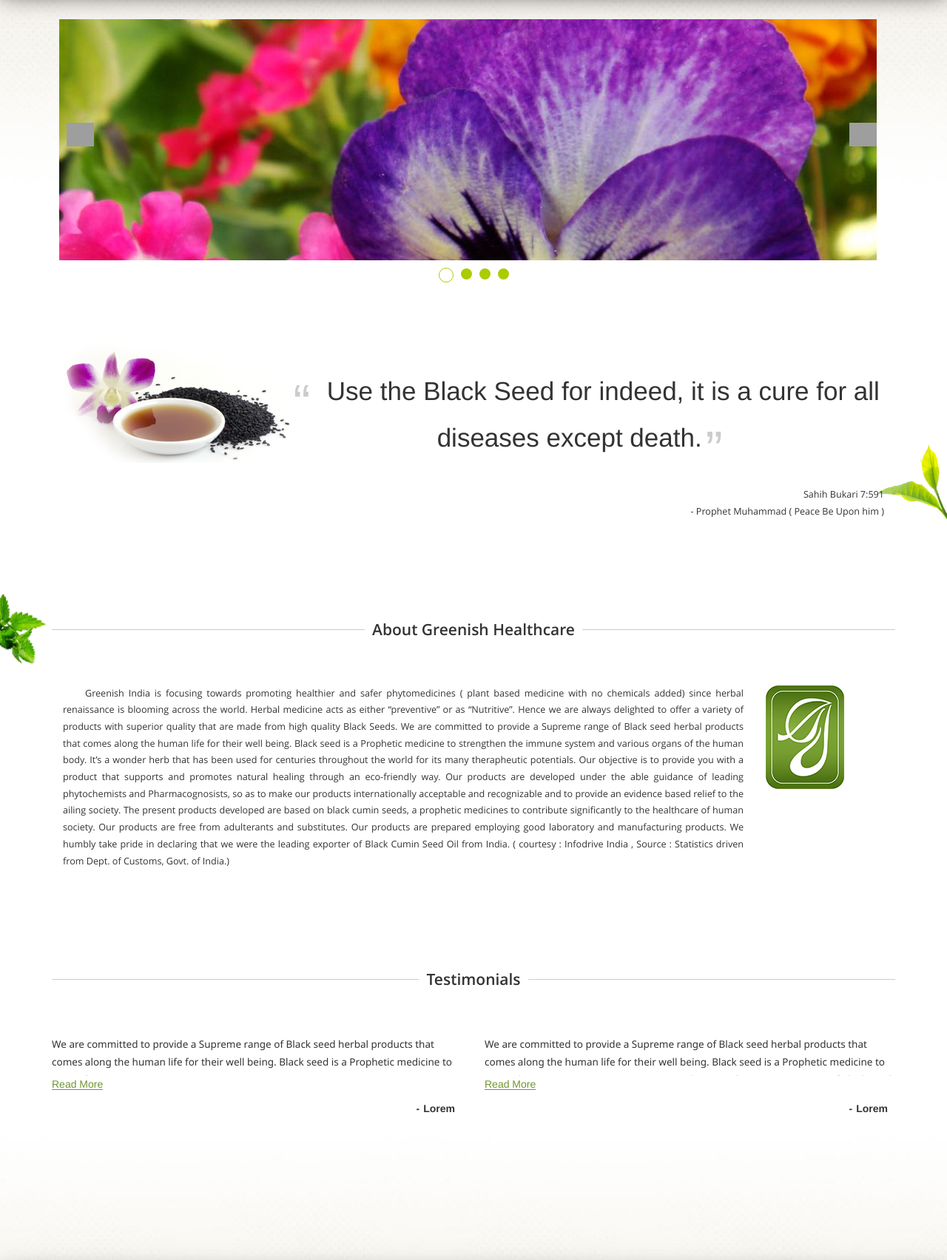
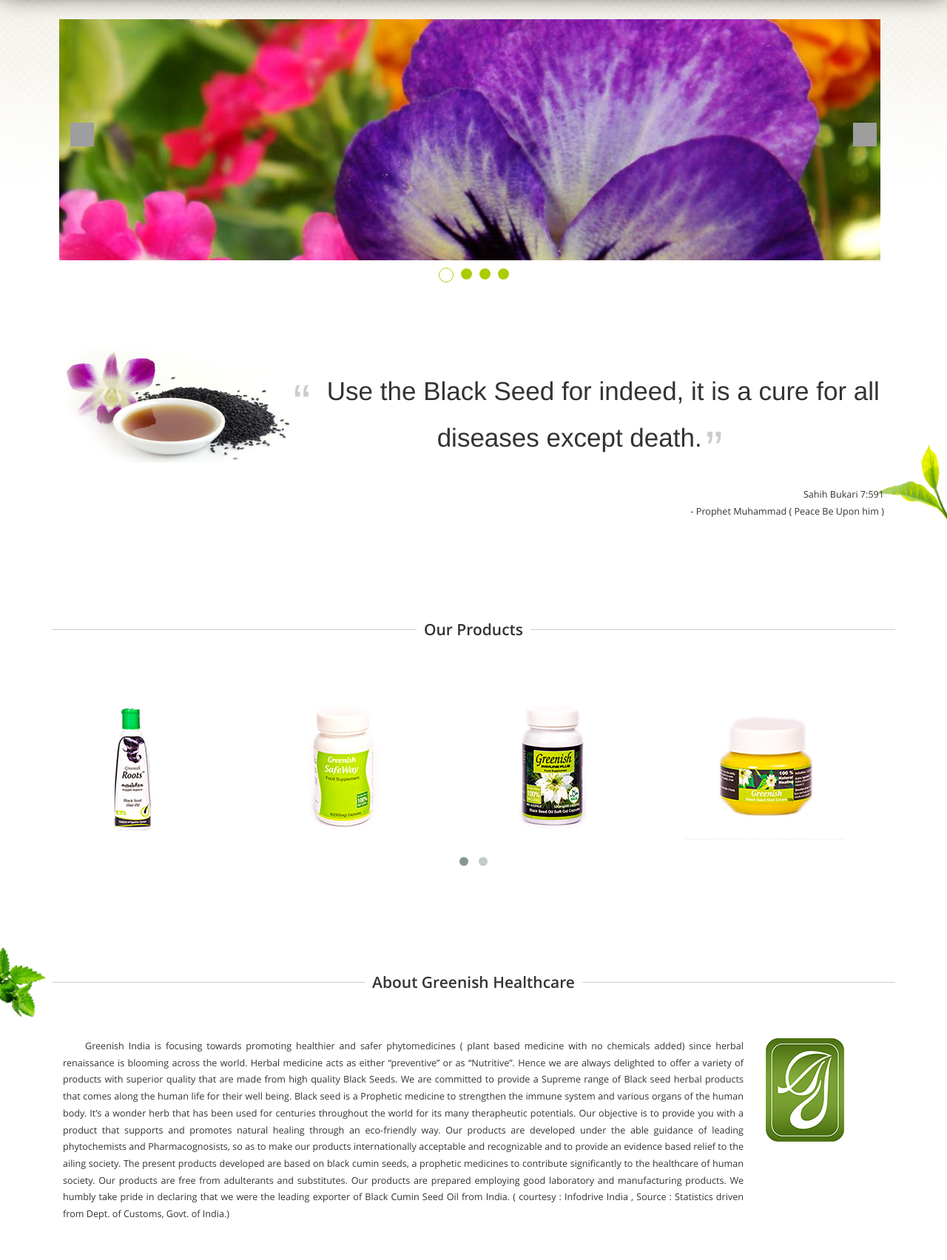
Before and after one commit to manojkumaran/greenish-healthcare, a PHP site: page / in a window 1280 px wide. Shown: the part 216-1920 px from the top of the page at 74% size. Run offline with PHP 8.4, Linux system fonts and the light colour scheme; grey boxes are pictures that could not be loaded.

Commit message:
product carousel in homepage
integrated owl carousel with application.

```diff
--- a/css/main.css
+++ b/css/main.css
@@ -591,6 +591,10 @@ blockquote.philosophy{
 	 background-size: 100px;
 }
 
+/**
+	OWL CAROUSEL
+**/
+
 
 /*  media queries for header starts */
 @media screen  and (min-width: 475px) and (max-width: 992px){
--- /dev/null
+++ b/css/owl.carousel.css
@@ -0,0 +1,70 @@
+/*
+ * 	Core Owl Carousel CSS File
+ *	v1.3.3
+ */
+
+/* clearfix */
+.owl-carousel .owl-wrapper:after {
+	content: ".";
+	display: block;
+	clear: both;
+	visibility: hidden;
+	line-height: 0;
+	height: 0;
+}
+/* display none until init */
+.owl-carousel{
+	display: none;
+	position: relative;
+	width: 100%;
+	-ms-touch-action: pan-y;
+}
+.owl-carousel .owl-wrapper{
+	display: none;
+	position: relative;
+	-webkit-transform: translate3d(0px, 0px, 0px);
+}
+.owl-carousel .owl-wrapper-outer{
+	overflow: hidden;
+	position: relative;
+	width: 100%;
+}
+.owl-carousel .owl-wrapper-outer.autoHeight{
+	-webkit-transition: height 500ms ease-in-out;
+	-moz-transition: height 500ms ease-in-out;
+	-ms-transition: height 500ms ease-in-out;
+	-o-transition: height 500ms ease-in-out;
+	transition: height 500ms ease-in-out;
+}
+
+.owl-carousel .owl-item{
+	float: left;
+}
+.owl-controls .owl-page,
+.owl-controls .owl-buttons div{
+	cursor: pointer;
+}
+.owl-controls {
+	-webkit-user-select: none;
+	-khtml-user-select: none;
+	-moz-user-select: none;
+	-ms-user-select: none;
+	user-select: none;
+	-webkit-tap-highlight-color: rgba(0, 0, 0, 0);
+}
+
+/* mouse grab icon */
+.grabbing {
+    cursor:url(../grabbing.png) 8 8, move;
+}
+
+/* fix */
+.owl-carousel  .owl-wrapper,
+.owl-carousel  .owl-item{
+	-webkit-backface-visibility: hidden;
+	-moz-backface-visibility:    hidden;
+	-ms-backface-visibility:     hidden;
+  -webkit-transform: translate3d(0,0,0);
+  -moz-transform: translate3d(0,0,0);
+  -ms-transform: translate3d(0,0,0);
+}
--- /dev/null
+++ b/css/owl.theme.css
@@ -0,0 +1,79 @@
+/*
+* 	Owl Carousel Owl Demo Theme
+*	v1.3.3
+*/
+
+.owl-theme .owl-controls{
+	margin-top: 10px;
+	text-align: center;
+}
+
+/* Styling Next and Prev buttons */
+
+.owl-theme .owl-controls .owl-buttons div{
+	color: #FFF;
+	display: inline-block;
+	zoom: 1;
+	*display: inline;/*IE7 life-saver */
+	margin: 5px;
+	padding: 3px 10px;
+	font-size: 12px;
+	-webkit-border-radius: 30px;
+	-moz-border-radius: 30px;
+	border-radius: 30px;
+	background: #869791;
+	filter: Alpha(Opacity=50);/*IE7 fix*/
+	opacity: 0.5;
+}
+/* Clickable class fix problem with hover on touch devices */
+/* Use it for non-touch hover action */
+.owl-theme .owl-controls.clickable .owl-buttons div:hover{
+	filter: Alpha(Opacity=100);/*IE7 fix*/
+	opacity: 1;
+	text-decoration: none;
+}
+
+/* Styling Pagination*/
+
+.owl-theme .owl-controls .owl-page{
+	display: inline-block;
+	zoom: 1;
+	*display: inline;/*IE7 life-saver */
+}
+.owl-theme .owl-controls .owl-page span{
+	display: block;
+	width: 12px;
+	height: 12px;
+	margin: 5px 7px;
+	filter: Alpha(Opacity=50);/*IE7 fix*/
+	opacity: 0.5;
+	-webkit-border-radius: 20px;
+	-moz-border-radius: 20px;
+	border-radius: 20px;
+	background: #869791;
+}
+
+.owl-theme .owl-controls .owl-page.active span,
+.owl-theme .owl-controls.clickable .owl-page:hover span{
+	filter: Alpha(Opacity=100);/*IE7 fix*/
+	opacity: 1;
+}
+
+/* If PaginationNumbers is true */
+
+.owl-theme .owl-controls .owl-page span.owl-numbers{
+	height: auto;
+	width: auto;
+	color: #FFF;
+	padding: 2px 10px;
+	font-size: 12px;
+	-webkit-border-radius: 30px;
+	-moz-border-radius: 30px;
+	border-radius: 30px;
+}
+
+/* preloading images */
+.owl-item.loading{
+	min-height: 150px;
+	background: url(AjaxLoader.gif) no-repeat center center
+}
--- /dev/null
+++ b/includes/carousel.php
@@ -0,0 +1,13 @@
+	<section class="container">
+		<h2> <span> Our Products</span></h2>
+	<div id="pdt-carousel">
+			<div class="item"><img src="./img/pr1.png" alt="product name"></div>
+			<div class="item"><img src="./img/pr2.png" alt="product name"></div>
+			<div class="item"><img src="./img/pr3.png" alt="product name"></div>
+			<div class="item"><img src="./img/pr4.png" alt="product name"></div>
+			<div class="item"><img src="./img/pr1.png" alt="product name"></div>
+			<div class="item"><img src="./img/pr1.png" alt="product name"></div>
+			<div class="item"><img src="./img/pr1.png" alt="product name"></div>
+			<div class="item"><img src="./img/pr1.png" alt="product name"></div>
+     </div>
+	</section>
--- a/includes/footer.php
+++ b/includes/footer.php
@@ -33,6 +33,7 @@
 	</div>
 	</footer>
         <script src="js/vendor/jquery-1.11.2.min.js"></script>
+		<script src="js/vendor/owl.carousel.min.js"></script>
 		<script src="js/vendor/jquery.bxslider.min.js"></script>
         <script src="js/main.js"></script>
 
--- a/index.php
+++ b/index.php
@@ -1,4 +1,7 @@
 <?php include("includes/header.php"); ?>
+<link rel="stylesheet" href="css/owl.carousel.css">
+<link rel="stylesheet" href="css/owl.theme.css">
+<link rel="stylesheet" href="css/owl.transitions.css">
 <!--\ SLIDER BEGIN /-->
 <section class="container slider_wrapper">
 	<div class="col-xs-12 col-sm-12 col-md-12 col-lg-12">
@@ -33,6 +36,9 @@
 </div>
 
 <!--\ BLOCKQUOTE  END /-->
+<!--\ PRODUCT CAROUSEL  BEGIN /-->
+<?php include("includes/carousel.php"); ?>
+<!--\ PRODUCT CAROUSEL  END /-->
 
 <!--\ ABOUT GREENISH HEALTHCARE BEGIN /-->
 <div class="about-us-wrap">
--- a/js/main.js
+++ b/js/main.js
@@ -1,11 +1,18 @@
 //BX Slider
 
 $(document).ready(function(){
-  $('.bxslider').bxSlider();
+  $('.bxslider').bxSlider({auto: true});
+
+   $("#pdt-carousel").owlCarousel({
+		autoPlay: 3000, //Set AutoPlay to 3 seconds
+		items : 4,
+		itemsDesktop : [1199,3],
+		itemsDesktopSmall : [979,3]
+		});
+
 });
-$('.bxslider').bxSlider({
-  auto: true
-});
+
+
 
 
 /** TESTIMONIAL **/
```
Also changed, not shown: css/owl.transitions.css (added), img/AjaxLoader.gif (added), img/grabbing.png (added), img/pr1.jpg (added), js/vendor/owl.carousel.min.js (added).
